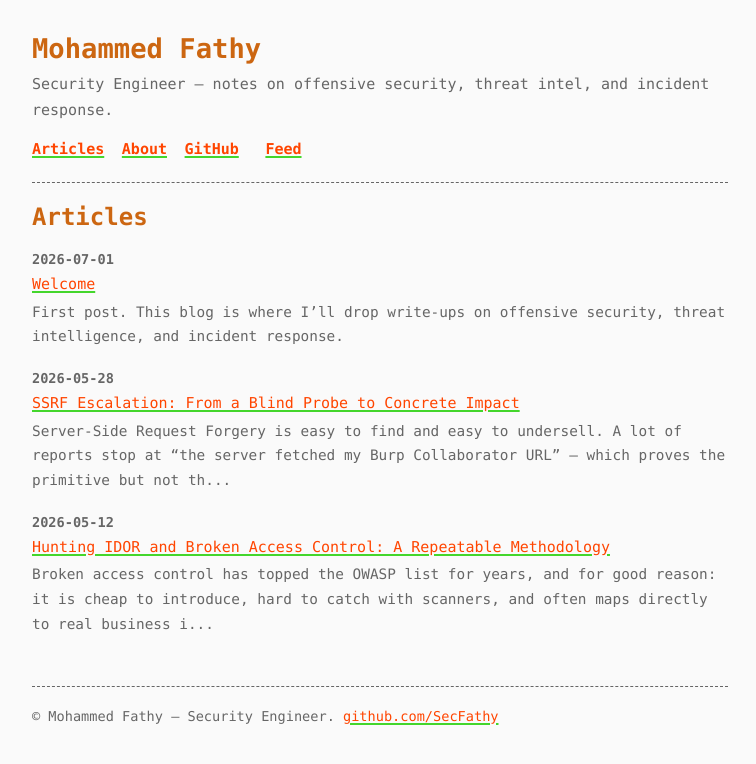
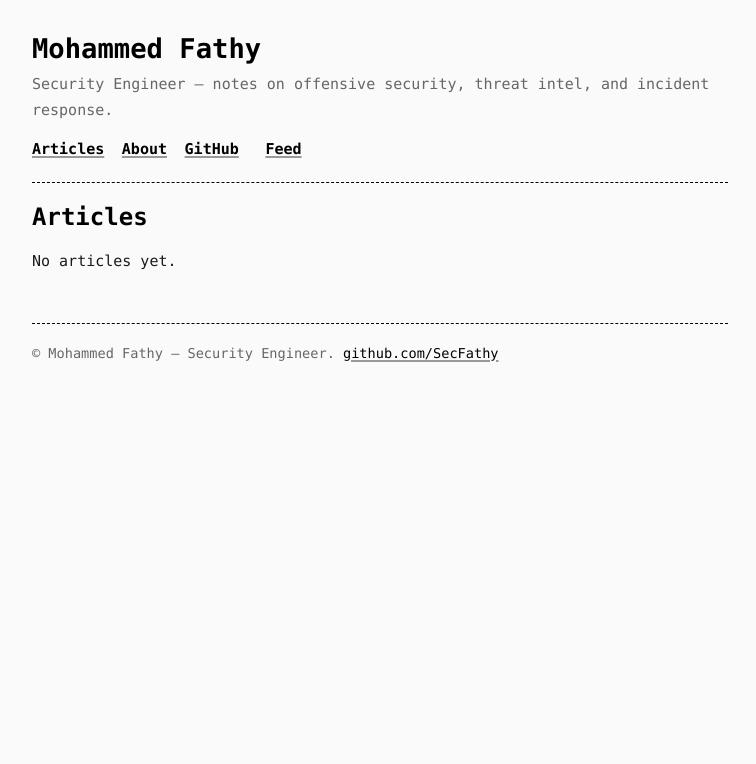
Before and after one commit to SecFathy/SecFathy.github.io, a Jekyll site: the page built from index.md, in a window 1280 px wide. Shown: the top 764 px of the page, without its empty margins (260-1016 px from the left). Built offline with Jekyll 4.4.1, drawn with Linux system fonts in a browser that asks for light colours; part of the change alters nothing that is shown.

Commit message:
Switch theme to monochrome black; remove all articles
- Palette: black headings/links, grey underline (drop orange/green)
- Delete welcome/IDOR/SSRF posts; empty-state on home

Co-Authored-By: Claude Opus 4.8 (1M context) <noreply@anthropic.com>

````diff
--- a/_layouts/home.html
+++ b/_layouts/home.html
@@ -6,6 +6,10 @@ layout: default
   {{ content }}
 
   <span class="h1"><a href="{{ "/" | relative_url }}">Articles</a></span>
+
+  {%- if site.posts.size == 0 -%}
+  <p class="empty">No articles yet.</p>
+  {%- endif -%}
 
   <ul class="post-list">
     {%- for post in site.posts -%}
--- a/_posts/2026-05-12-hunting-idor-a-repeatable-methodology.md
+++ /dev/null
@@ -1,102 +0,0 @@
----
-layout: post
-title: "Hunting IDOR and Broken Access Control: A Repeatable Methodology"
-date: 2026-05-12 10:00:00 +0200
-categories: offensive
-tags: [access-control, idor, methodology, web]
----
-
-Broken access control has topped the OWASP list for years, and for good
-reason: it is cheap to introduce, hard to catch with scanners, and often
-maps directly to real business impact. This post is the methodology I run on
-every web target — sanitized, tool-agnostic, and framed around *authorization*
-rather than any single bug class.
-
-## The mental model
-
-Every request answers three questions on the server:
-
-1. **Who are you?** (authentication)
-2. **What are you asking for?** (the object / action)
-3. **Are you allowed?** (authorization)
-
-IDOR and broken access control live entirely in question three. The bug is
-never the identifier in the URL — it is the *missing check* behind it. So the
-whole game is: find a request where the server trusts the client to scope its
-own access, then prove it doesn't re-check on the server.
-
-## Step 1 — Map the object model, not the endpoints
-
-Before touching a single ID, list the *nouns* the app exposes: users, orders,
-invoices, tickets, files, teams, API keys. For each noun, note:
-
-- How it is referenced (sequential int, UUID, slug, hashid, composite key)
-- Which roles *should* touch it (owner, team member, admin, support)
-- Where it appears (path, query, body, header, cookie, JWT claim)
-
-This inventory is what turns random ID-flipping into a checklist you can
-actually complete.
-
-## Step 2 — Two accounts, always
-
-The single highest-signal setup is **two accounts you fully control** in the
-same tenant tier:
-
-- `victim` — create objects here, record their identifiers.
-- `attacker` — replay `victim`'s requests using `attacker`'s session.
-
-If `attacker` can read, mutate, or delete a `victim` object, you have a
-horizontal access-control failure with a clean, ethical PoC — no third party
-is ever touched.
-
-## Step 3 — Swap one variable at a time
-
-Take a known-good request from `victim` and, holding everything else constant,
-substitute *only* the authorization context:
-
-| Change | Tests for |
-|---|---|
-| Session cookie / token → `attacker` | Horizontal IDOR |
-| Role claim / tier → lower privilege | Vertical escalation |
-| Tenant / org id | Cross-tenant leakage |
-| HTTP method (`GET`→`PUT`/`DELETE`) | Method-level gaps |
-| `id` only, same session | Self-scoped enforcement |
-
-Changing more than one variable at a time is how you get false results and
-waste a triager's time.
-
-## Step 4 — Beat the common "defenses"
-
-Access-control fixes are frequently shallow. Things worth a second pass:
-
-- **UUIDs are not authorization.** They raise the cost of guessing an ID, not
-  of *using* one you already obtained (referrals, logs, exports, a shared link).
-- **Obfuscated ids.** hashids/base64/short-codes are encodings; decode, iterate,
-  re-encode.
-- **Mass assignment.** The `GET` may hide a field the `PUT`/`PATCH` still
-  accepts — try adding `role`, `owner_id`, `is_admin`, `team_id` to bodies.
-- **Secondary contexts.** The bug often lives in the export, the webhook, the
-  mobile API, or the GraphQL resolver — not the primary REST route the UI uses.
-- **State-changing GETs.** `GET /account/42/delete` still exists in the wild.
-
-## Step 5 — Prove impact, then stop
-
-A finding without demonstrated impact is noise. For every candidate, answer:
-
-> *What can a real attacker read, change, or destroy that they should not?*
-
-Reading another user's PII, editing another org's billing, promoting your own
-role — those are reports. "The ID is sequential" is not. Capture the minimal
-request/response pair that proves the crossing, redact the victim data, and
-write the impact in one sentence a non-engineer can act on.
-
-## A note on discipline
-
-Access-control testing is where scope discipline matters most, because a
-working IDOR often *keeps working* on IDs you don't own. Stay inside accounts
-you control, stop the moment impact is proven, and never enumerate real users'
-data to "measure blast radius" — a single record is enough to demonstrate the
-class.
-
-That constraint is not a limitation on the finding. It's what makes the finding
-reportable.
--- a/_posts/2026-05-28-ssrf-escalation-from-probe-to-impact.md
+++ /dev/null
@@ -1,103 +0,0 @@
----
-layout: post
-title: "SSRF Escalation: From a Blind Probe to Concrete Impact"
-date: 2026-05-28 11:30:00 +0200
-categories: offensive
-tags: [ssrf, cloud, methodology, web]
----
-
-Server-Side Request Forgery is easy to *find* and easy to *undersell*. A lot
-of reports stop at "the server fetched my Burp Collaborator URL" — which proves
-the primitive but not the impact. This post walks the escalation ladder I climb
-once SSRF is confirmed, without naming any real target.
-
-## What SSRF actually gives you
-
-SSRF turns the vulnerable server into a proxy that speaks from *inside* the
-trust boundary. The value is not "it made a request" — it's *who the request
-appears to come from*. Internal services, metadata endpoints, and allow-listed
-peers trust that origin in ways they never trust the internet.
-
-So escalation is a question of: **what does the network trust about this
-server that it wouldn't trust about me?**
-
-## Step 0 — Classify the SSRF
-
-Before escalating, know what you're holding:
-
-- **Full-response SSRF** — you see the fetched body. Highest value.
-- **Blind SSRF** — no body, but observable side effects (timing, DNS, out-of-band).
-- **Semi-blind** — status codes, response lengths, or error strings leak.
-
-Blind doesn't mean low impact; it means you escalate through *oracles* (timing
-diffs, DNS callbacks) instead of reading bodies directly.
-
-## Step 1 — Reach the internal surface
-
-Enumerate what the server can reach that you can't:
-
-- `127.0.0.1` and `::1` on common service ports (admin panels, debug endpoints,
-  unauthenticated internal APIs bound to localhost).
-- RFC1918 ranges and the container/pod network.
-- Service-discovery names (`*.internal`, `*.svc.cluster.local`, DB hostnames).
-
-A localhost-bound admin console with no auth (because "it's only reachable from
-the box") is a classic full-response SSRF jackpot.
-
-## Step 2 — Cloud metadata, carefully
-
-Cloud metadata services are the highest-yield target, but modern deployments
-harden them. Know the difference:
-
-- **IMDSv1** (unauthenticated `GET`) — if reachable, credentials fall out
-  directly. Increasingly rare.
-- **IMDSv2** (session-token, `PUT` first, hop-limit) — usually blocks naive
-  SSRF because you can't issue the `PUT` or the hop limit is 1. Don't claim
-  impact you can't demonstrate; test whether the primitive can actually mint
-  the token.
-
-If you *can* reach role credentials, the report writes itself — but stop at
-proving retrieval. Do not use the credentials to pivot into production.
-
-## Step 3 — Bypass the filter, don't fight it
-
-Allow/deny lists around SSRF fail in predictable ways:
-
-- **Parser confusion** — `http://attacker.com#@internal/`, embedded
-  credentials, `\` vs `/`, URL vs host-header mismatch.
-- **DNS rebinding** — a name that resolves to a public IP on validation and a
-  private IP on fetch (TOCTOU on resolution).
-- **Redirects** — allow-listed host issues a `302` to an internal target; many
-  fetchers follow it with the original trust.
-- **Alternate schemes** — `gopher://`, `file://`, `dict://` when the client is
-  a raw socket library rather than an HTTP client. `gopher://` in particular can
-  forge arbitrary TCP payloads (e.g., line-based protocols) and turn SSRF into
-  interaction with non-HTTP services.
-- **IP encodings** — decimal, octal, IPv6-mapped, and zero-compression forms of
-  `127.0.0.1` slip past naive string checks.
-
-## Step 4 — Turn reach into impact
-
-The ladder, roughly in ascending severity:
-
-1. **Internal recon** — port/service mapping from inside. Useful, rarely a
-   headline on its own.
-2. **Sensitive read** — internal dashboards, config endpoints, unauth APIs.
-3. **Credential access** — metadata roles, internal token services.
-4. **SSRF → RCE** — `gopher` into an unauthenticated Redis/queue that permits
-   command or job injection, or an internal CI/deploy hook.
-
-Each rung needs its own PoC. Don't report the top rung and demonstrate the
-bottom one.
-
-## Writing it up
-
-A strong SSRF report shows three things: the **primitive** (the fetch you
-control), the **crossing** (the internal thing you reached that the internet
-can't), and the **impact** (what that specifically lets an attacker do). Redact
-any real internal hostnames or credentials to their shape — `AKIA…`, not the
-value — and describe blast radius without exercising it.
-
-The difference between a P4 and a P1 SSRF is almost never the bug. It's how far
-you responsibly walked the escalation ladder — and how clearly you proved each
-step.
--- a/_posts/2026-07-01-welcome.md
+++ /dev/null
@@ -1,34 +0,0 @@
----
-layout: post
-title: "Welcome"
-date: 2026-07-01 09:00:00 +0200
-categories: meta
-tags: [intro]
----
-
-First post. This blog is where I'll drop write-ups on offensive security,
-threat intelligence, and incident response.
-
-## What to expect
-
-- **Pentest notes** — recon-to-report, with real PoCs and concrete impact.
-- **Threat intel** — actor tracking and IOC analysis, defensive focus.
-- **IR** — post-compromise forensics and playbook refinement.
-
-Posts live in `_posts/` as Markdown. New post = new file named
-`YYYY-MM-DD-title.md` with front matter up top.
-
-```bash
-# add a post
-cat > _posts/2026-07-15-my-topic.md <<'EOF'
----
-layout: post
-title: "My Topic"
-date: 2026-07-15 12:00:00 +0200
----
-
-body here
-EOF
-```
-
-More soon.
--- a/assets/css/main.css
+++ b/assets/css/main.css
@@ -9,13 +9,13 @@
 
 :root {
   --bg: #fafafa;
-  --fg: #22272a;
+  --fg: #1a1a1a;
   --muted: #666;
-  --accent: #c61;       /* burnt orange — headings */
-  --link: #ff4500;      /* orange-red — links */
-  --underline: #44d62c; /* green — link underline */
-  --rule: #666;
-  --code-bg: #f0f0f0;
+  --accent: #000;       /* black — headings */
+  --link: #000;         /* black — links */
+  --underline: #999;    /* grey — link underline */
+  --rule: #000;
+  --code-bg: #eee;
   --max: 46rem;
 }
 
````
Also changed, not shown: 1 other file.
